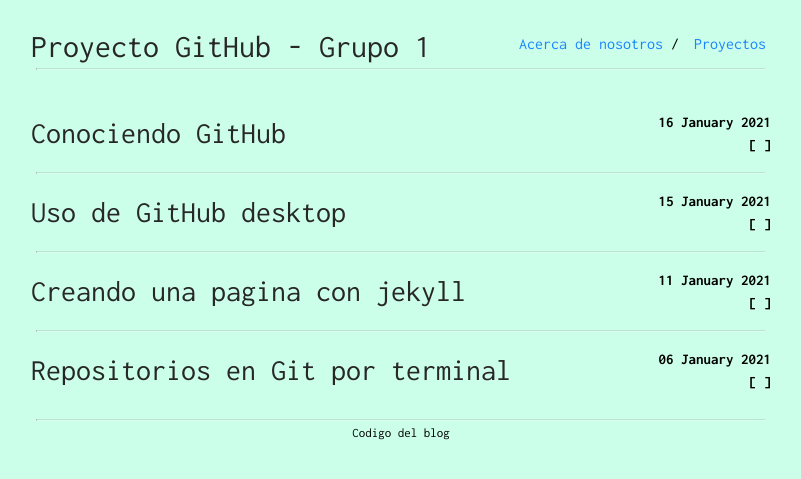
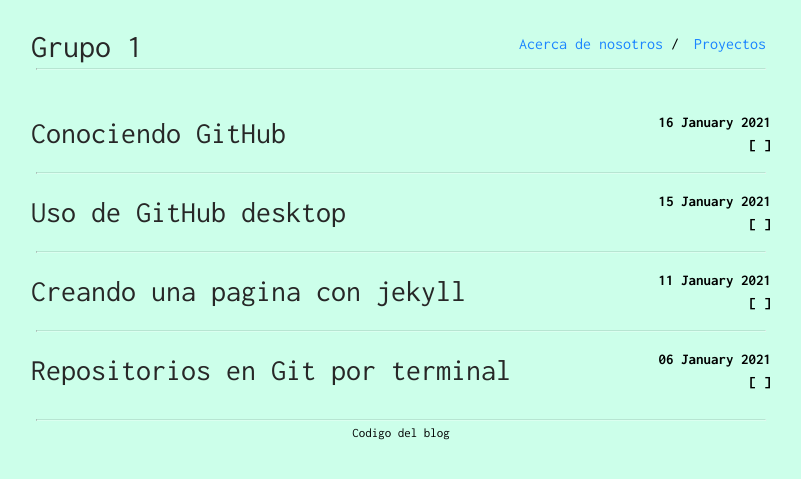
Before and after one commit to Proyecto-Grupo1/blog, a Jekyll site: the page index.html, which Jekyll copies as it is, in a window 1280 px wide. Shown: the top 479 px of the page, without its empty margins (239-1040 px from the left). Built offline with Jekyll 4.4.1, drawn with Linux system fonts in a browser that asks for light colours.

Commit message:
Update index.html

```diff
--- a/index.html
+++ b/index.html
@@ -28,7 +28,7 @@
 <body>
     <div class="container">
         <div class="navbar">
-    <a class="site-title" href="https://proyecto-grupo1.github.io/prueba2/">Proyecto GitHub - Grupo 1 </a>
+    <a class="site-title" href="https://proyecto-grupo1.github.io/prueba2/">Grupo 1 </a>
 
     <ul class="pull-right">
 
```
